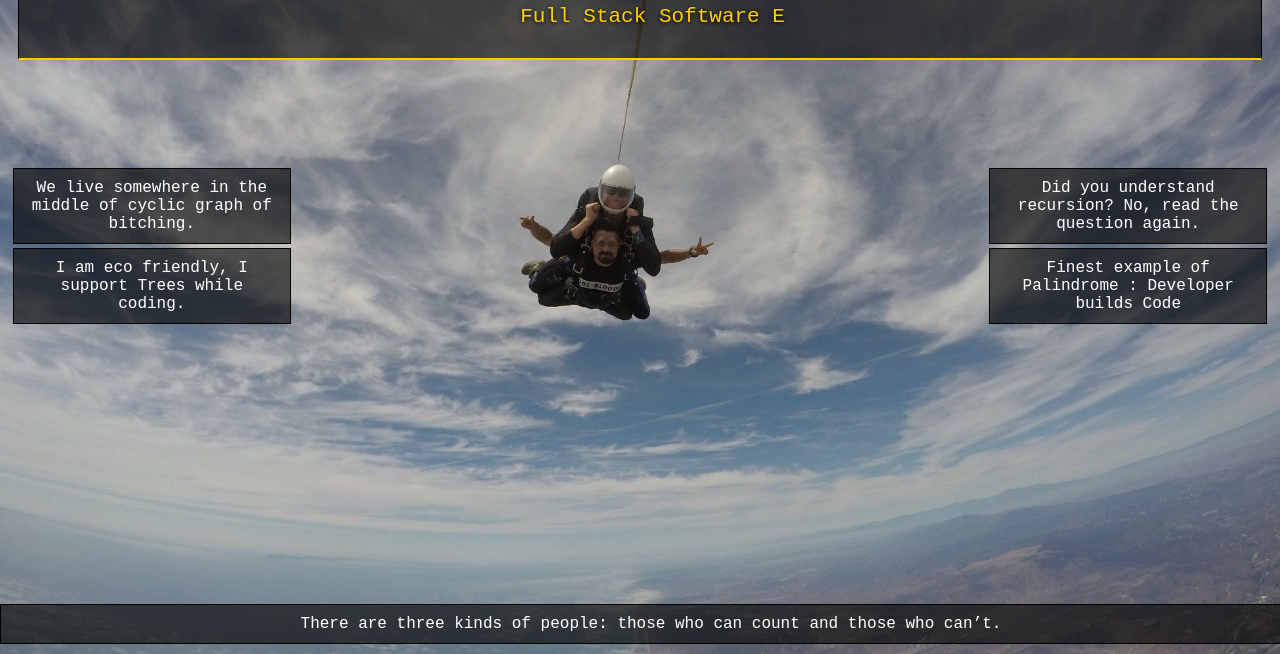
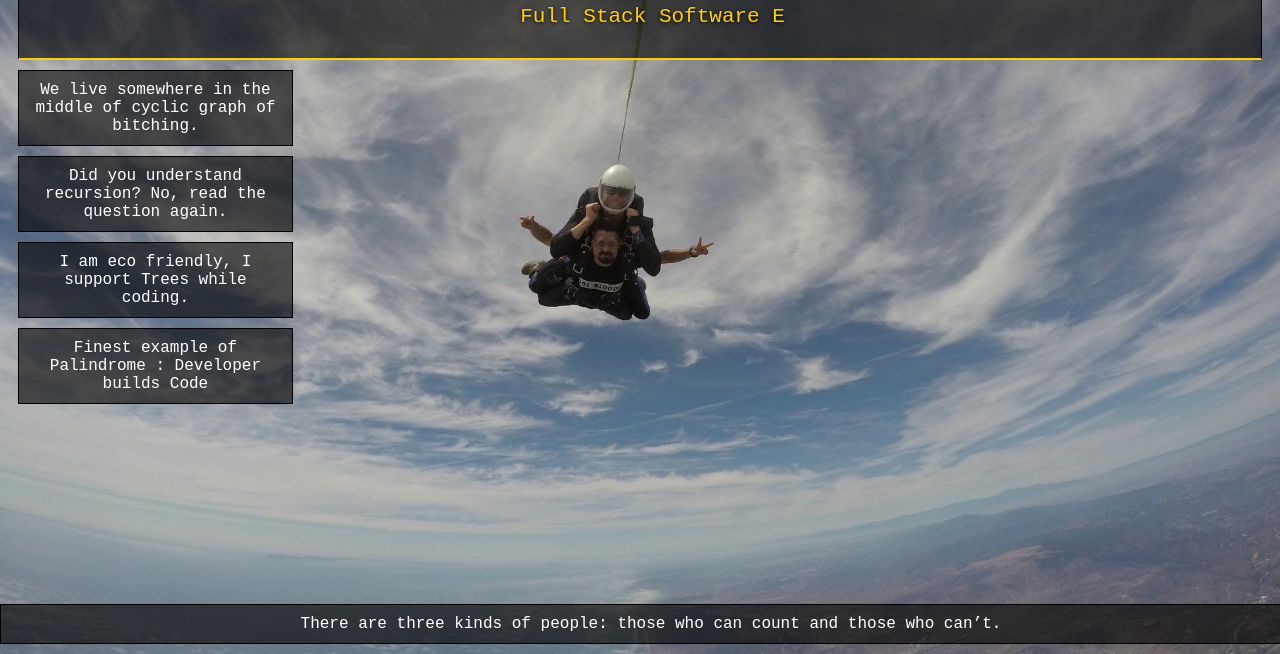
Before and after one commit to dhruvalv/-dhruvalv-.github.io, a plain HTML site: page index.html in a window 1280 px wide. Shown: the part 146-800 px from the top of the page. Drawn offline with Linux system fonts and the light colour scheme.

```diff
--- a/index.html
+++ b/index.html
@@ -34,63 +34,13 @@
 		margin-top: -1px;
 		text-shadow: 0 1px 4px #000;
 	}
-	.msg1 {
-  position: fixed;
-  left: 1%;
-  bottom: 50%;
-  width: 20%;
-  color: white;
-  text-align: center;
-  margin-bottom :10px;
-  background-color:rgba(0, 0, 0, 0.6);
-		padding-left : 5px;
-		padding-right : 5px;
-		border: 1px solid black;
-		filter: alpha(opacity=60);
-		padding-bottom:10px;color:#ffffff;padding-left:10px;padding-right:10px;padding-top:10px;padding-bottom:10px;
-		font-family: Courier New,Courier,Lucida Sans Typewriter,Lucida Typewriter,monospace;
-	}
-  .msg2 {
-  position: fixed;
-  right: 1%;
-  bottom: 50%;
-  width: 20%;
-  color: white;
-  text-align: center;
-  margin-bottom :10px;
-  background-color:rgba(0, 0, 0, 0.6);
-		padding-left : 5px;
-		padding-right : 5px;
-		border: 1px solid black;
-		filter: alpha(opacity=60);
-		padding-bottom:10px;color:#ffffff;padding-left:10px;padding-right:10px;padding-top:10px;padding-bottom:10px;
-		font-family: Courier New,Courier,Lucida Sans Typewriter,Lucida Typewriter,monospace;
-	}
-  .msg3 {
-  position: fixed;
-  left: 1%;
-  bottom: 40%;
-  width: 20%;
-  color: white;
-  text-align: center;
-  margin-bottom :10px;
-  background-color:rgba(0, 0, 0, 0.6);
-		padding-left : 5px;
-		padding-right : 5px;
-		border: 1px solid black;
-		filter: alpha(opacity=60);
-		padding-bottom:10px;color:#ffffff;padding-left:10px;padding-right:10px;padding-top:10px;padding-bottom:10px;
-		font-family: Courier New,Courier,Lucida Sans Typewriter,Lucida Typewriter,monospace;
-	}
-	  .msg4 {
-  position: fixed;
-  right: 1%;
-  bottom: 40%;
-  width: 20%;
-  color: white;
-  text-align: center;
-  margin-bottom :10px;
-  background-color:rgba(0, 0, 0, 0.6);
+	.msg {
+	margin : 10px;
+	width: 20%;
+	color: white;
+	text-align: center;
+	margin-bottom :10px;
+	background-color:rgba(0, 0, 0, 0.6);
 		padding-left : 5px;
 		padding-right : 5px;
 		border: 1px solid black;
@@ -122,16 +72,16 @@
 					<p class="intro"></p>
 					<p id="typing" data-descriptions="Full Stack Software Engineer, Java Prodigy, Javascript Ninja, Database Architect"></p>
 			</div>
-			<div class="msg1">
+			<div class="msg">
 				We live somewhere in the middle of cyclic graph of bitching.
 			</div>
-			<div class="msg2">
+			<div class="msg">
 				Did you understand recursion? No, read the question again.
 			</div>
-			<div class="msg3">
+			<div class="msg">
 				I am eco friendly, I support Trees while coding.
 			</div>
-			<div class="msg4">
+			<div class="msg">
 				Finest example of Palindrome : Developer builds Code
 			</div>
 			<div class="footer">
```
